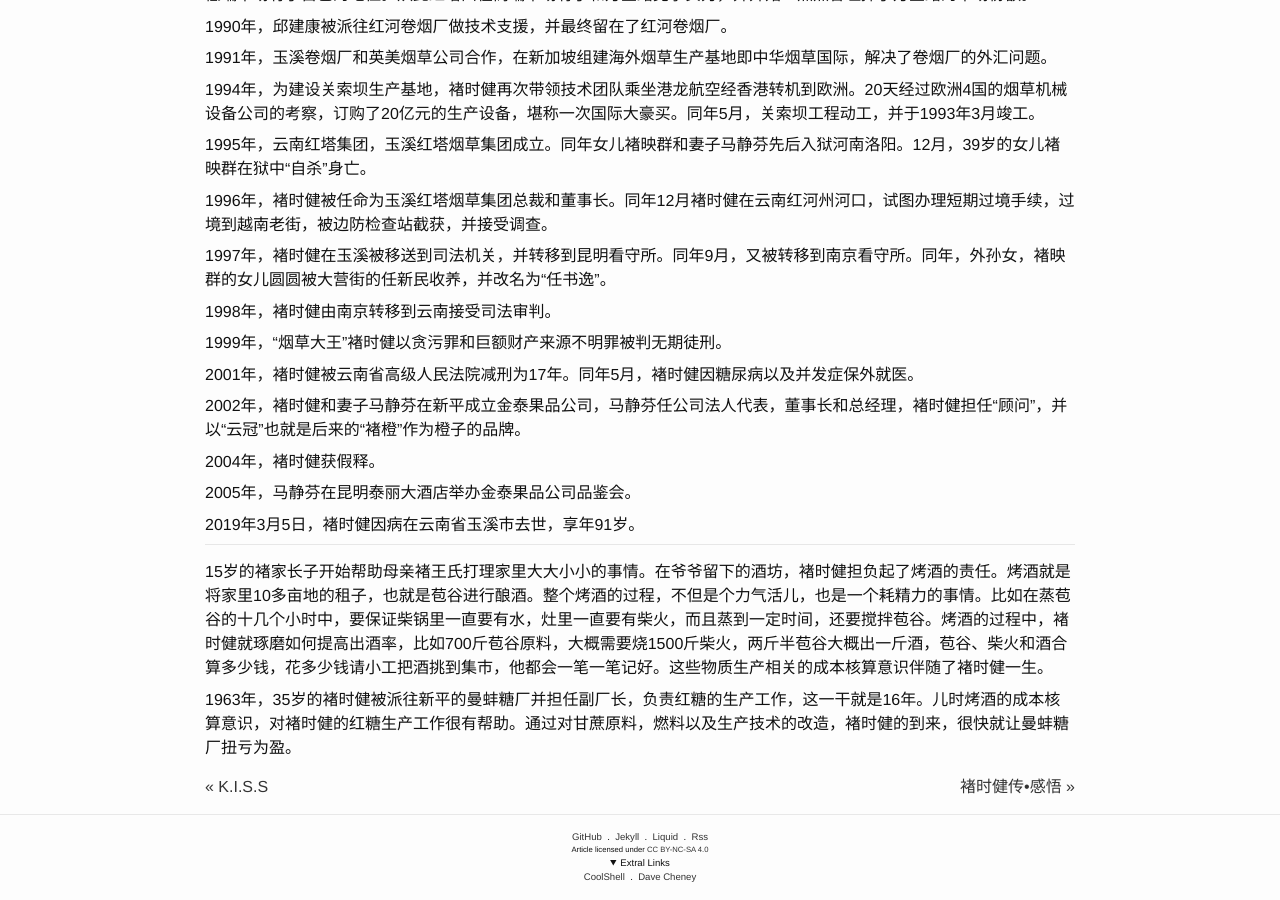
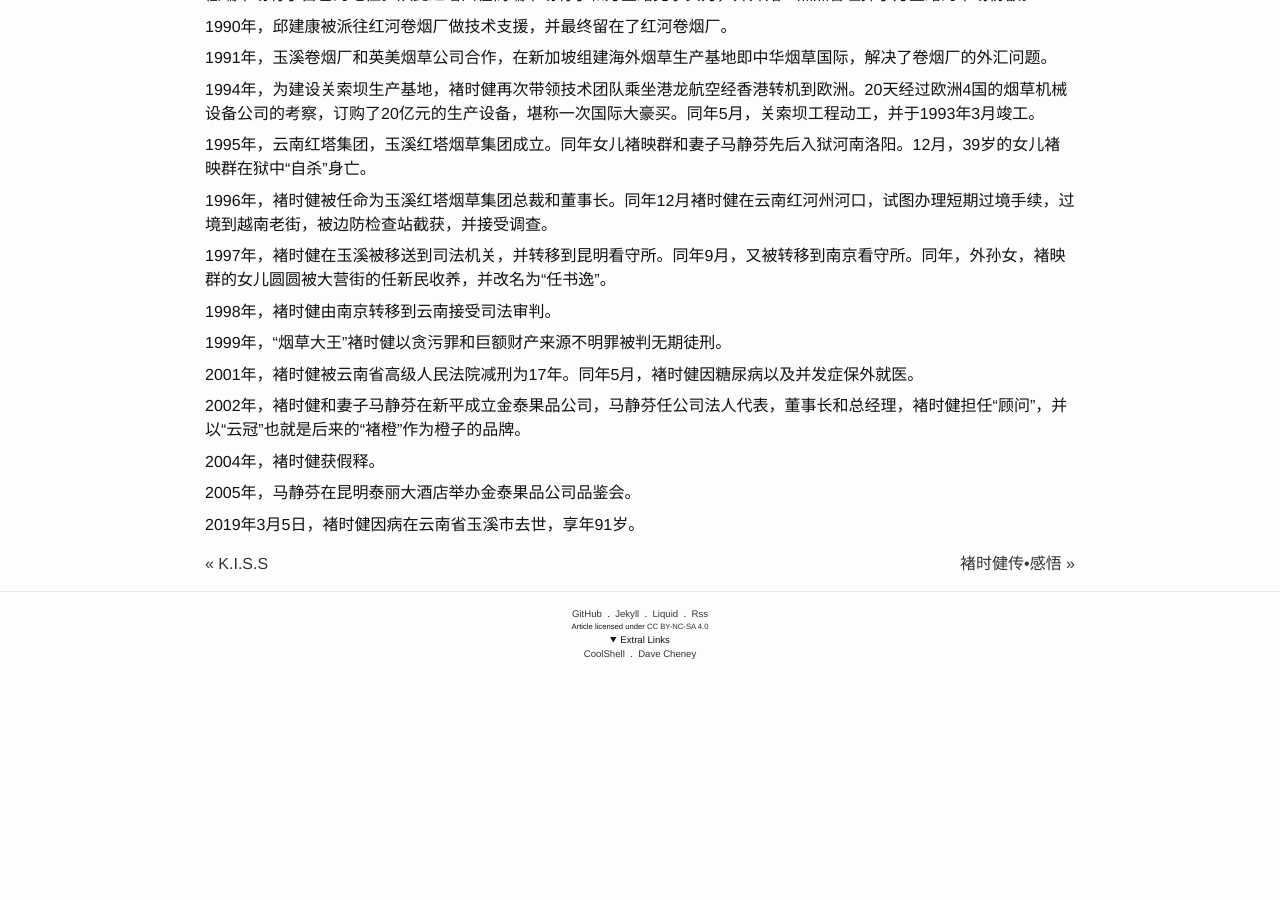
Before and after one commit to ousiax/ousiax.github.io, a Jekyll site: the page built from _journalctl/2019-03-15-褚时健传.md, in a window 1280 px wide and 900 px high, scrolled down 2054 px. Built offline with Jekyll 4.4.1, drawn with Linux system fonts in a browser that asks for light colours; after the commit the page ends 2731 px from its top, so only the background shows below that.

Commit message:
Update 2019-03-15-褚时健传.md

```diff
--- a/_journalctl/2019-03-15-褚时健传.md
+++ b/_journalctl/2019-03-15-褚时健传.md
@@ -93,9 +93,3 @@ tags: ['褚时健']
 2005年，马静芬在昆明泰丽大酒店举办金泰果品公司品鉴会。
 
 2019年3月5日，褚时健因病在云南省玉溪市去世，享年91岁。
-
-- - -
-
-15岁的褚家长子开始帮助母亲褚王氏打理家里大大小小的事情。在爷爷留下的酒坊，褚时健担负起了烤酒的责任。烤酒就是将家里10多亩地的租子，也就是苞谷进行酿酒。整个烤酒的过程，不但是个力气活儿，也是一个耗精力的事情。比如在蒸苞谷的十几个小时中，要保证柴锅里一直要有水，灶里一直要有柴火，而且蒸到一定时间，还要搅拌苞谷。烤酒的过程中，褚时健就琢磨如何提高出酒率，比如700斤苞谷原料，大概需要烧1500斤柴火，两斤半苞谷大概出一斤酒，苞谷、柴火和酒合算多少钱，花多少钱请小工把酒挑到集市，他都会一笔一笔记好。这些物质生产相关的成本核算意识伴随了褚时健一生。
-
-1963年，35岁的褚时健被派往新平的曼蚌糖厂并担任副厂长，负责红糖的生产工作，这一干就是16年。儿时烤酒的成本核算意识，对褚时健的红糖生产工作很有帮助。通过对甘蔗原料，燃料以及生产技术的改造，褚时健的到来，很快就让曼蚌糖厂扭亏为盈。
```
